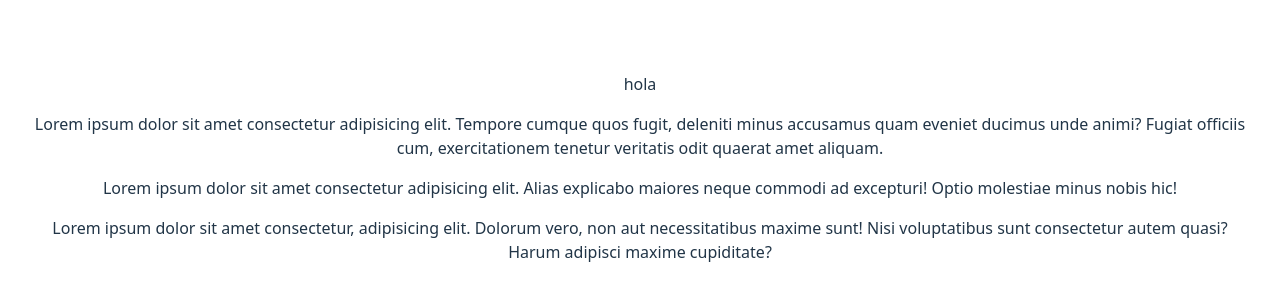
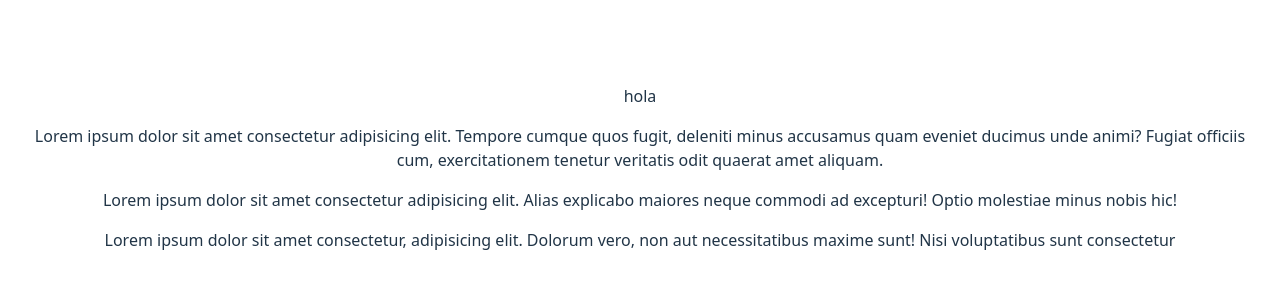
Before and after one commit to ApaAlfa09/testProjectGit, a React (Vite) app: page / in a window 1280 px wide. Shown: the part 224-524 px from the top of the page. Built offline with nearby package versions, Linux system fonts and the light colour scheme.

Commit message:
update in the lorem

```diff
--- a/src/App.tsx
+++ b/src/App.tsx
@@ -26,7 +26,7 @@ function App() {
         <p>
           Lorem ipsum dolor sit amet consectetur, adipisicing elit. Dolorum
           vero, non aut necessitatibus maxime sunt! Nisi voluptatibus sunt
-          consectetur autem quasi? Harum adipisci maxime cupiditate?
+          consectetur
         </p>
       </div>
     </>
```
